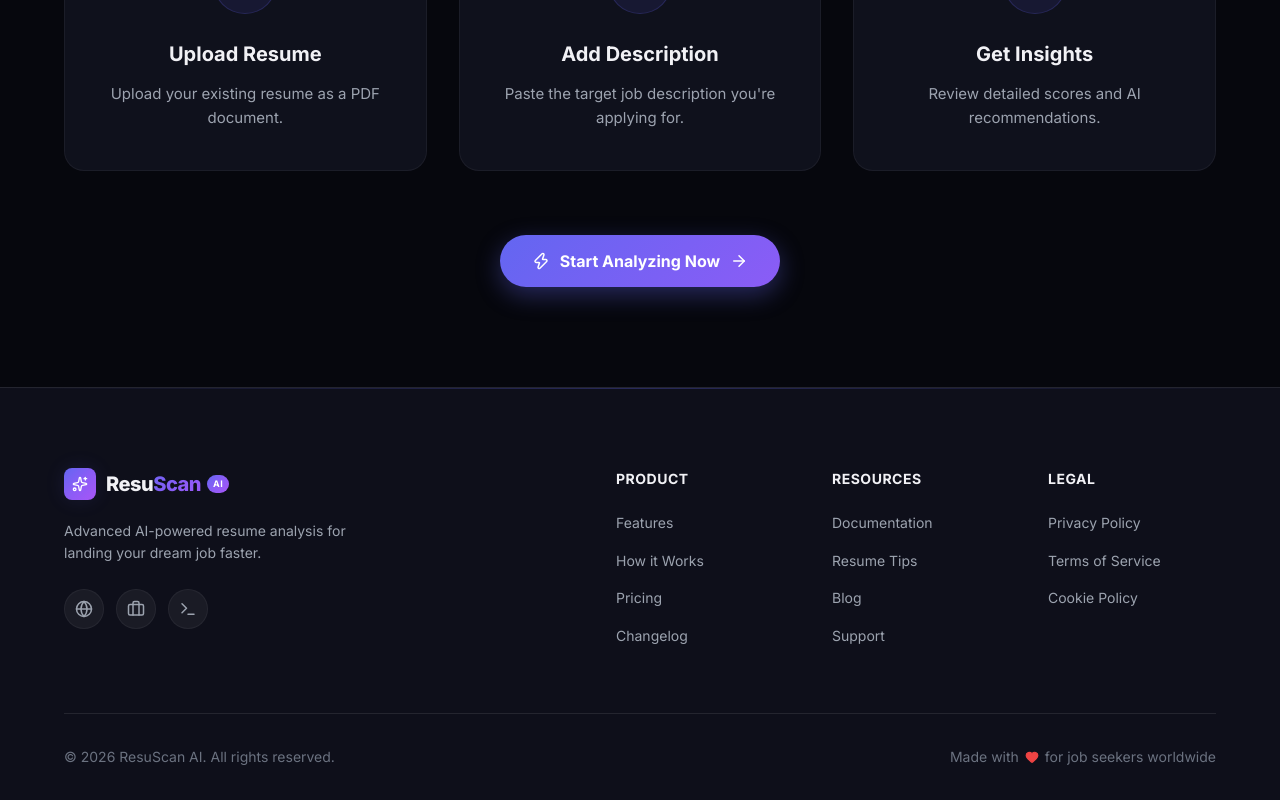
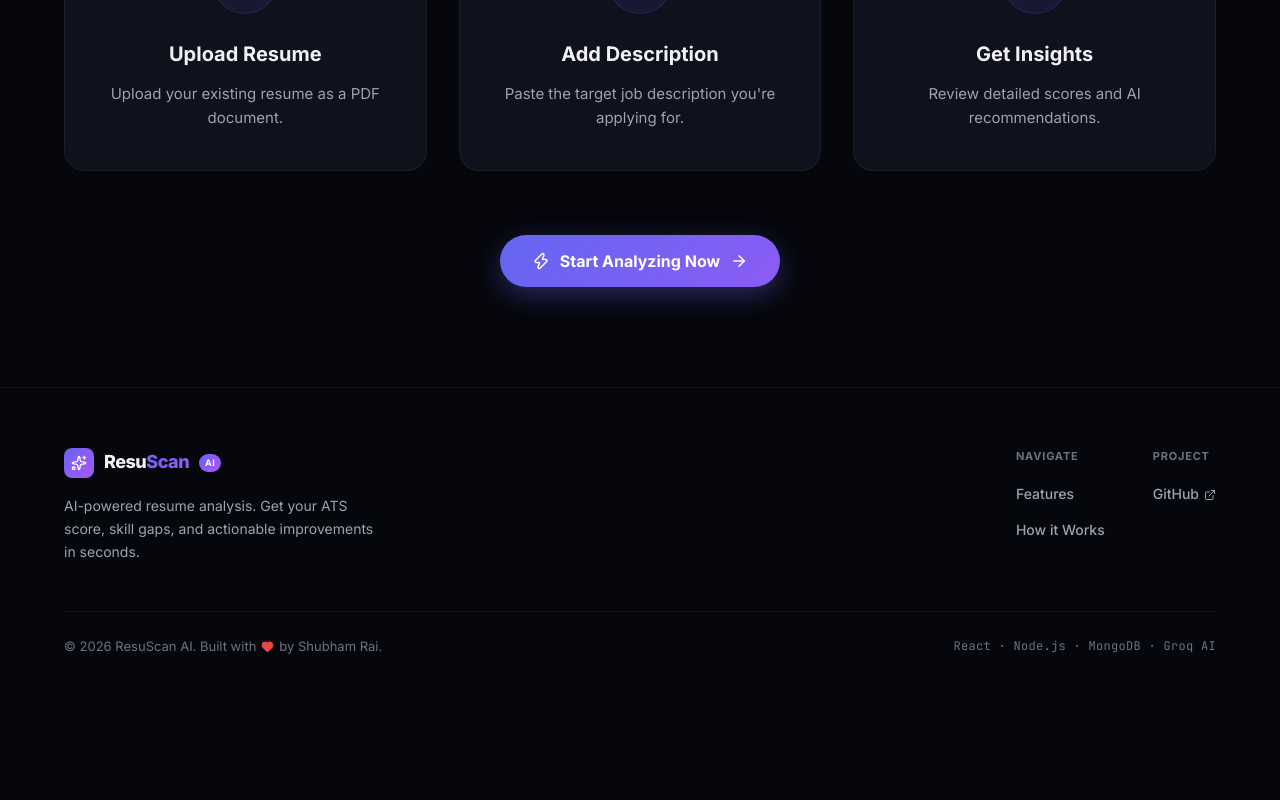
Before and after one commit to RAISHUBHAM3803/resume-analyzer, a React (Vite) app in the folder client/: page / in a window 1280 px wide. Shown: the part 1811-2611 px from the top of the page. After the commit the page ends 2500 px from the top, so only its background shows below. Built offline with nearby package versions, Linux system fonts and the light colour scheme; no server answers.

Commit message:
style: redesign footer - remove fake links, clean minimal production layout

```diff
--- a/client/src/components/Footer.css
+++ b/client/src/components/Footer.css
@@ -1,18 +1,9 @@
 /* ─── Footer ──────────────────────────────────────────────────── */
 .footer {
-  background: var(--bg-secondary);
-  border-top: 1px solid var(--border-medium);
-  padding: 80px 0 32px;
+  border-top: 1px solid var(--border-subtle);
+  padding: 60px 0 32px;
   margin-top: auto;
   position: relative;
-  overflow: hidden;
-}
-
-.footer::before {
-  content: '';
-  position: absolute;
-  top: 0; left: 0; right: 0; height: 1px;
-  background: linear-gradient(90deg, transparent 0%, rgba(99, 102, 241, 0.3) 50%, transparent 100%);
 }
 
 .footer__container {
@@ -21,41 +12,44 @@
   padding: 0 24px;
 }
 
+/* ─── Top row ─────────────────────────────────────────────────── */
 .footer__top {
   display: flex;
   justify-content: space-between;
-  gap: 64px;
-  margin-bottom: 64px;
+  align-items: flex-start;
+  gap: 48px;
+  margin-bottom: 48px;
 }
 
-/* Brand Col */
-.footer__brand-col {
-  max-width: 320px;
+/* Brand */
+.footer__brand {
+  max-width: 360px;
+  flex: 1;
 }
 
 .footer__logo {
   display: flex;
   align-items: center;
   gap: 10px;
-  margin-bottom: 20px;
+  margin-bottom: 16px;
   color: var(--text-primary);
   font-family: var(--font-primary);
 }
 
 .footer__logo-icon {
-  width: 32px;
-  height: 32px;
+  width: 30px;
+  height: 30px;
   border-radius: var(--radius-sm);
   background: var(--gradient-brand);
   display: flex;
   align-items: center;
   justify-content: center;
   color: white;
-  box-shadow: var(--shadow-glow-sm);
+  flex-shrink: 0;
 }
 
 .footer__logo-text {
-  font-size: 20px;
+  font-size: 18px;
   font-weight: 800;
   letter-spacing: -0.5px;
 }
@@ -69,131 +63,123 @@
   border-radius: var(--radius-full);
   letter-spacing: 0.5px;
   text-transform: uppercase;
-  margin-left: -4px;
 }
 
 .footer__tagline {
   font-size: 14px;
   color: var(--text-secondary);
-  line-height: 1.6;
-  margin-bottom: 24px;
+  line-height: 1.65;
+  max-width: 320px;
 }
 
-.footer__socials {
+/* Navigation */
+.footer__nav {
   display: flex;
-  align-items: center;
-  gap: 12px;
+  gap: 48px;
+  flex-shrink: 0;
 }
 
-.footer__social {
-  width: 40px;
-  height: 40px;
-  border-radius: 50%;
-  background: rgba(255, 255, 255, 0.05);
-  border: 1px solid var(--border-subtle);
+.footer__nav-col {
   display: flex;
-  align-items: center;
-  justify-content: center;
-  color: var(--text-secondary);
-  transition: all var(--transition-fast);
+  flex-direction: column;
+  gap: 0;
 }
 
-.footer__social:hover {
-  background: rgba(99, 102, 241, 0.1);
-  border-color: rgba(99, 102, 241, 0.3);
-  color: var(--text-primary);
-  transform: translateY(-2px);
+.footer__nav-title {
+  font-size: 11px;
+  font-weight: 700;
+  color: var(--text-muted);
+  text-transform: uppercase;
+  letter-spacing: 0.8px;
+  margin-bottom: 16px;
 }
 
-/* Links Grid */
-.footer__links-grid {
-  display: grid;
-  grid-template-columns: repeat(3, 1fr);
-  gap: 48px;
-  flex: 1;
-  max-width: 600px;
-}
-
-.footer__col-title {
-  font-size: 14px;
-  font-weight: 700;
-  color: var(--text-primary);
-  margin-bottom: 20px;
-  text-transform: uppercase;
-  letter-spacing: 0.5px;
-}
-
-.footer__link-list {
+.footer__nav-list {
   list-style: none;
   display: flex;
   flex-direction: column;
-  gap: 12px;
+  gap: 10px;
 }
 
-.footer__link {
+.footer__nav-link {
+  display: inline-flex;
+  align-items: center;
+  gap: 5px;
   color: var(--text-secondary);
   text-decoration: none;
   font-size: 14px;
+  font-weight: 500;
   transition: color var(--transition-fast);
 }
 
-.footer__link:hover {
-  color: var(--accent-light);
+.footer__nav-link:hover {
+  color: var(--text-primary);
 }
 
-/* Bottom */
+.footer__nav-link--ext {
+  color: var(--text-secondary);
+}
+
+/* ─── Bottom bar ──────────────────────────────────────────────── */
 .footer__bottom {
   display: flex;
   align-items: center;
   justify-content: space-between;
-  padding-top: 32px;
-  border-top: 1px solid var(--border-medium);
+  padding-top: 24px;
+  border-top: 1px solid var(--border-subtle);
   flex-wrap: wrap;
-  gap: 16px;
+  gap: 12px;
 }
 
 .footer__copyright {
-  font-size: 14px;
-  color: var(--text-muted);
-}
-
-.footer__made-with {
-  display: flex;
+  display: inline-flex;
   align-items: center;
-  gap: 6px;
-  font-size: 14px;
+  gap: 5px;
+  font-size: 13px;
   color: var(--text-muted);
 }
 
 .footer__heart {
   color: var(--accent-red);
   fill: var(--accent-red);
+  flex-shrink: 0;
 }
 
-/* Responsive */
-@media (max-width: 900px) {
+.footer__stack {
+  font-size: 12px;
+  color: var(--text-muted);
+  font-family: var(--font-mono);
+  letter-spacing: 0.3px;
+}
+
+/* ─── Responsive ──────────────────────────────────────────────── */
+@media (max-width: 768px) {
   .footer__top {
     flex-direction: column;
-    gap: 48px;
+    gap: 40px;
   }
 
-  .footer__links-grid {
-    width: 100%;
+  .footer__brand {
     max-width: 100%;
+  }
+
+  .footer__nav {
+    gap: 40px;
   }
 }
 
-@media (max-width: 600px) {
-  .footer { padding: 64px 0 24px; }
+@media (max-width: 480px) {
+  .footer { padding: 48px 0 24px; }
 
-  .footer__links-grid {
-    grid-template-columns: 1fr;
-    gap: 32px;
+  .footer__nav {
+    flex-direction: column;
+    gap: 28px;
   }
 
   .footer__bottom {
     flex-direction: column;
     text-align: center;
-    justify-content: center;
+    align-items: center;
+    gap: 8px;
   }
 }
--- a/client/src/components/Footer.jsx
+++ b/client/src/components/Footer.jsx
@@ -1,75 +1,71 @@
-import { Sparkles, Heart, Terminal, Globe, Briefcase } from "lucide-react";
+import { Sparkles, Heart, ExternalLink } from "lucide-react";
 import "./Footer.css";
 
 function Footer() {
+  const year = new Date().getFullYear();
+
   return (
     <footer className="footer">
       <div className="footer__container">
+
+        {/* ── Top divider line ── */}
         <div className="footer__top">
 
-          <div className="footer__brand-col">
+          {/* Brand */}
+          <div className="footer__brand">
             <div className="footer__logo">
-              <div className="footer__logo-icon"><Sparkles size={16}/></div>
-              <span className="footer__logo-text">Resu<span className="gradient-text">Scan</span></span>
+              <div className="footer__logo-icon"><Sparkles size={16} /></div>
+              <span className="footer__logo-text">
+                Resu<span className="gradient-text">Scan</span>
+              </span>
               <span className="footer__badge">AI</span>
             </div>
             <p className="footer__tagline">
-              Advanced AI-powered resume analysis for landing your dream job faster.
+              AI-powered resume analysis. Get your ATS score, skill gaps, and actionable improvements in seconds.
             </p>
-            <div className="footer__socials">
-              <a href="#" className="footer__social" aria-label="Website">
-                <Globe size={18} />
-              </a>
-              <a href="#" className="footer__social" aria-label="Portfolio">
-                <Briefcase size={18} />
-              </a>
-              <a href="#" className="footer__social" aria-label="GitHub">
-                <Terminal size={18} />
-              </a>
-            </div>
           </div>
 
-          <div className="footer__links-grid">
-            <div className="footer__col">
-              <h4 className="footer__col-title">Product</h4>
-              <ul className="footer__link-list">
-                <li><a href="#features" className="footer__link">Features</a></li>
-                <li><a href="#how-it-works" className="footer__link">How it Works</a></li>
-                <li><a href="#" className="footer__link">Pricing</a></li>
-                <li><a href="#" className="footer__link">Changelog</a></li>
+          {/* Navigation links — only real pages */}
+          <nav className="footer__nav" aria-label="Footer navigation">
+            <div className="footer__nav-col">
+              <h4 className="footer__nav-title">Navigate</h4>
+              <ul className="footer__nav-list">
+                <li><a href="#features" className="footer__nav-link">Features</a></li>
+                <li><a href="#how-it-works" className="footer__nav-link">How it Works</a></li>
               </ul>
             </div>
 
-            <div className="footer__col">
-              <h4 className="footer__col-title">Resources</h4>
-              <ul className="footer__link-list">
-                <li><a href="#" className="footer__link">Documentation</a></li>
-                <li><a href="#" className="footer__link">Resume Tips</a></li>
-                <li><a href="#" className="footer__link">Blog</a></li>
-                <li><a href="#" className="footer__link">Support</a></li>
+            <div className="footer__nav-col">
+              <h4 className="footer__nav-title">Project</h4>
+              <ul className="footer__nav-list">
+                <li>
+                  <a
+                    href="https://github.com/RAISHUBHAM3803/resume-analyzer"
+                    className="footer__nav-link footer__nav-link--ext"
+                    target="_blank"
+                    rel="noopener noreferrer"
+                  >
+                    GitHub <ExternalLink size={12} />
+                  </a>
+                </li>
               </ul>
             </div>
-
-            <div className="footer__col">
-              <h4 className="footer__col-title">Legal</h4>
-              <ul className="footer__link-list">
-                <li><a href="#" className="footer__link">Privacy Policy</a></li>
-                <li><a href="#" className="footer__link">Terms of Service</a></li>
-                <li><a href="#" className="footer__link">Cookie Policy</a></li>
-              </ul>
-            </div>
-          </div>
+          </nav>
 
         </div>
 
+        {/* ── Bottom bar ── */}
         <div className="footer__bottom">
           <p className="footer__copyright">
-            &copy; {new Date().getFullYear()} ResuScan AI. All rights reserved.
+            © {year} ResuScan AI. Built with{" "}
+            <Heart size={13} className="footer__heart" />{" "}
+            by Shubham Rai.
           </p>
-          <p className="footer__made-with">
-            Made with <Heart size={14} className="footer__heart" /> for job seekers worldwide
+          <p className="footer__stack">
+            React · Node.js · MongoDB · Groq AI
           </p>
         </div>
+
       </div>
     </footer>
   );
```
